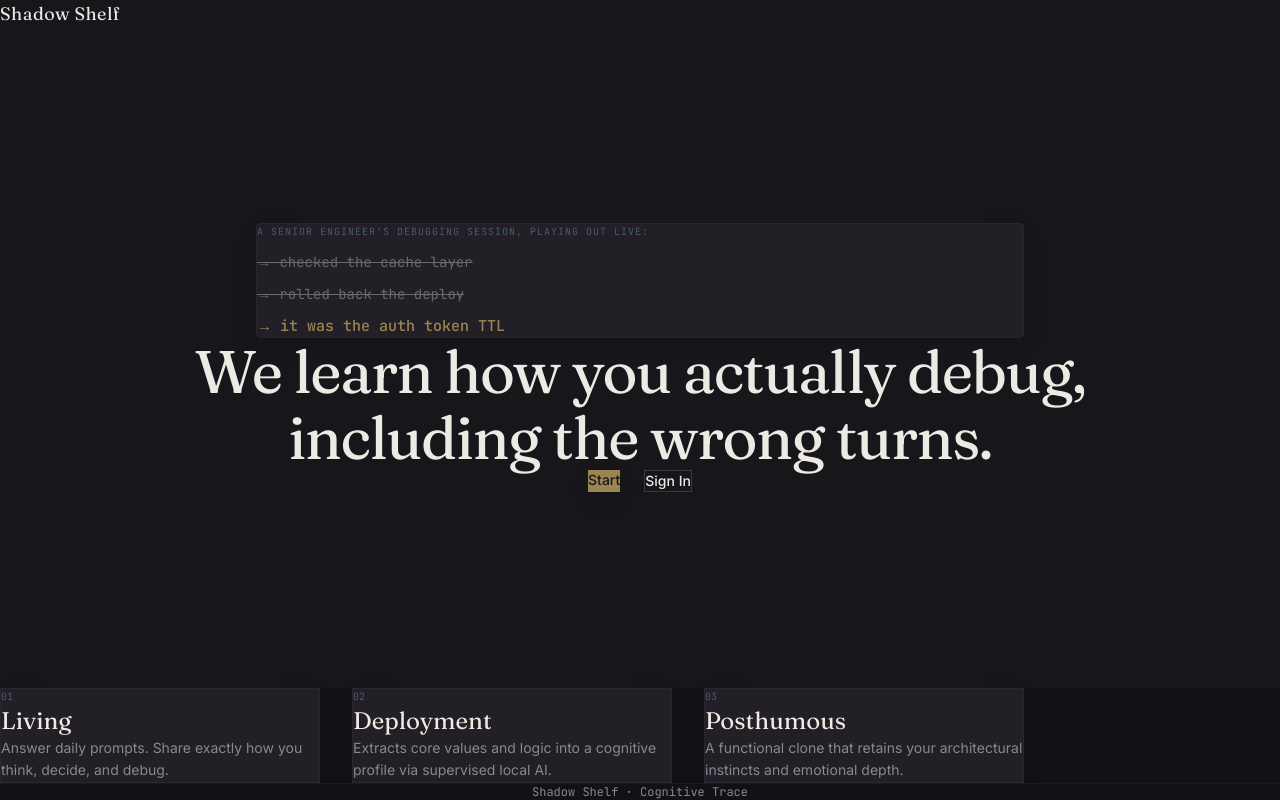
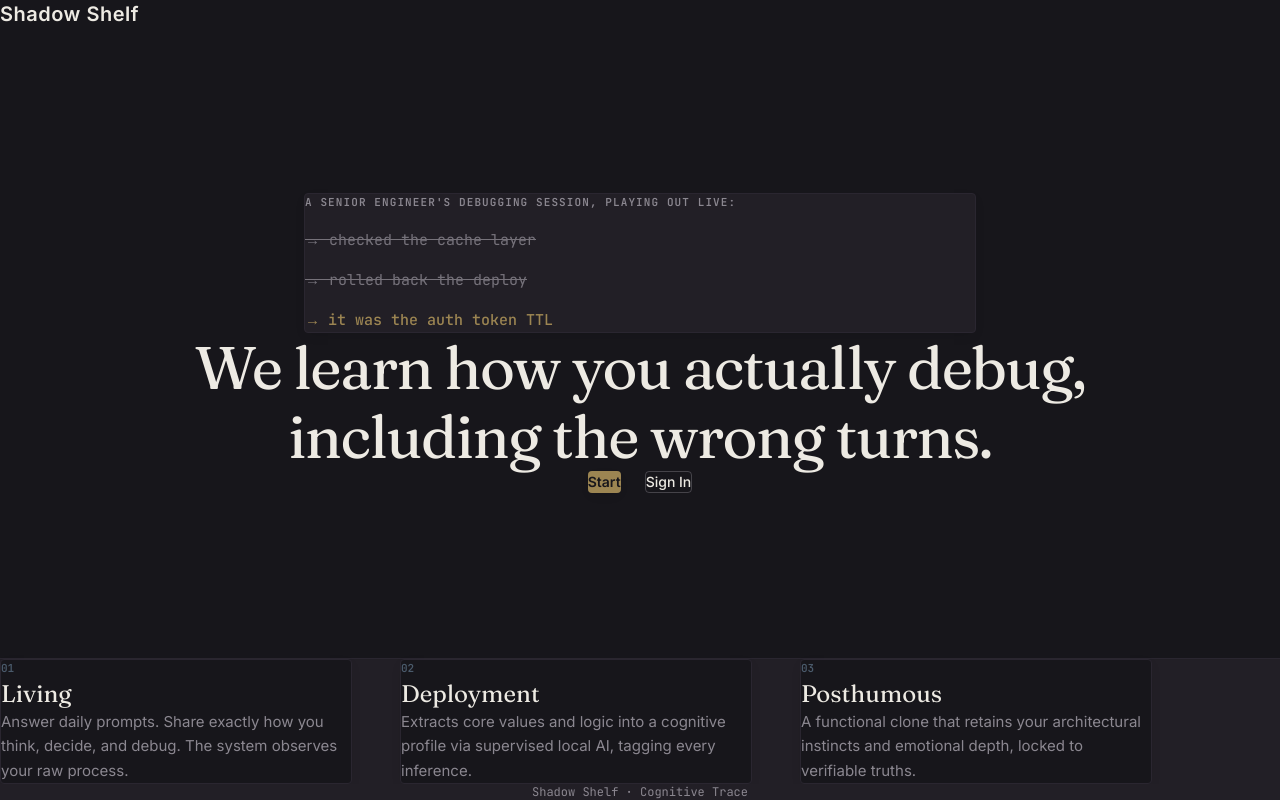
Before and after one commit to SantoshMalana/Shadow-Self, a Next.js app: page / in a window 1280 px wide. Built offline with nearby package versions, Linux system fonts and the light colour scheme; no server answers.

Commit message:
UI Polish: Fix flex layout on CTA buttons, improve contrast on debug trace, fix grid spacing

```diff
--- a/app/page.tsx
+++ b/app/page.tsx
@@ -17,8 +17,8 @@ export default function HomePage() {
       const scrollPct = maxScroll > 0 ? scrollY / maxScroll : 0
 
       // The light source moves from top to bottom
-      const yOffset = 8 + (scrollPct * 16) // 8px to 24px
-      const blur = 24 + (scrollPct * 16) // 24px to 40px
+      const yOffset = 4 + (scrollPct * 20)
+      const blur = 12 + (scrollPct * 24)
 
       document.documentElement.style.setProperty('--shadow-y', `${yOffset}px`)
       document.documentElement.style.setProperty('--shadow-blur', `${blur}px`)
@@ -30,8 +30,6 @@ export default function HomePage() {
 
   useEffect(() => {
     setMounted(true)
-    // Check if user is authenticated via cookie. Next.js App Router usually handles this better on the server,
-    // but to prevent the layout collision during client-side hydration, we can quickly check cookies.
     if (document.cookie.includes('sb-') && document.cookie.includes('-auth-token')) {
       router.push('/train')
     } else {
@@ -39,77 +37,74 @@ export default function HomePage() {
     }
   }, [router])
 
-  if (checkingAuth) return null // Wait for client hydration to avoid flash of content if logged in
+  if (checkingAuth) return null
 
   return (
-    <main className="min-h-screen flex flex-col bg-bg text-text-primary font-sans relative overflow-x-hidden selection:bg-accent-cold selection:text-white">
-      {/*
-        NO gradient blobs, NO glassmorphism, NO neural-network-node iconography.
-        The product is a shadow; it relies on a real light source.
-      */}
+    <main className="min-h-screen flex flex-col bg-bg text-text-primary font-sans relative selection:bg-accent-cold selection:text-white">
 
       {/* Nav */}
-      <nav className="flex items-center justify-between px-8 py-6 z-10">
+      <nav className="flex items-center justify-between px-8 py-8 z-10">
         <div className="flex items-center">
-          <span className="font-display text-lg tracking-wide text-text-primary">
+          <span className="font-sans font-semibold text-xl tracking-wide text-text-primary">
             Shadow Shelf
           </span>
         </div>
       </nav>
 
       {/* Hero — The Thesis */}
-      <section className={`flex-1 flex flex-col items-center justify-center px-6 py-24 z-10 transition-opacity duration-1000 ${mounted ? 'opacity-100' : 'opacity-0'}`}>
+      <section className={`flex-1 flex flex-col items-center justify-center px-6 pt-12 pb-32 z-10 transition-opacity duration-1000 ${mounted ? 'opacity-100' : 'opacity-0'}`}>
 
-        <div className="w-full max-w-3xl flex flex-col items-start gap-3 mb-16 dynamic-shadow bg-surface p-10 border border-[#2A2630] rounded-sm">
-          <span className="text-[10px] font-mono text-accent-cold uppercase tracking-widest mb-4">
+        {/* The Failure Archive Box */}
+        <div className="w-full max-w-2xl flex flex-col gap-4 mb-20 dynamic-shadow bg-surface p-8 sm:p-12 border border-[#2A2630] rounded-sm">
+          <span className="text-[11px] font-mono text-text-muted uppercase tracking-widest mb-2 font-semibold">
             A senior engineer's debugging session, playing out live:
           </span>
 
-          {/* The Failure Archive */}
-          <div className="flex flex-col gap-3 font-mono text-sm">
-            <div className="text-text-muted line-through opacity-70">
+          <div className="flex flex-col gap-4 font-mono text-[13px] sm:text-[15px]">
+            <div className="text-text-muted line-through opacity-80">
               → checked the cache layer
             </div>
-            <div className="text-text-muted line-through opacity-70">
+            <div className="text-text-muted line-through opacity-80">
               → rolled back the deploy
             </div>
 
             {/* The Resolution */}
-            <div className="text-accent-brass font-medium text-[15px] flex items-center gap-2">
+            <div className="text-accent-brass font-medium flex items-center gap-2 mt-2">
               <span className="text-accent-brass">→</span> it was the auth token TTL
             </div>
           </div>
         </div>
 
         {/* The Wedge */}
-        <h1 className="font-display text-4xl md:text-6xl tracking-tight leading-[1.1] max-w-4xl text-center text-text-primary mb-12">
+        <h1 className="font-display text-4xl md:text-6xl tracking-tight leading-[1.15] max-w-4xl text-center text-text-primary mb-12">
           We learn how you actually debug,<br />
           including the wrong turns.
         </h1>
 
-        <div className="flex gap-6 justify-center">
-          <Link href="/signup" className="dynamic-shadow px-8 py-4 bg-accent-brass text-[#17161B] font-sans font-medium text-sm transition-transform active:scale-95">
+        {/* CTAs - Added inline-flex and proper padding/margins */}
+        <div className="flex flex-wrap gap-6 justify-center">
+          <Link href="/signup" className="dynamic-shadow inline-flex items-center justify-center px-10 py-4 bg-accent-brass text-[#17161B] font-sans font-semibold text-sm transition-transform hover:scale-[1.02] active:scale-95 rounded-sm">
             Start
           </Link>
-          <Link href="/login" className="px-8 py-4 bg-transparent text-text-primary font-sans font-medium text-sm border border-text-muted/30 hover:border-text-muted transition-colors active:scale-95">
+          <Link href="/login" className="inline-flex items-center justify-center px-10 py-4 bg-transparent text-text-primary font-sans font-medium text-sm border border-text-muted/40 hover:border-text-primary transition-colors active:scale-95 rounded-sm">
             Sign In
           </Link>
         </div>
       </section>
 
       {/* The Architecture */}
-      <section className="py-32 px-8 z-10 bg-[#121115]">
-        <div className="max-w-5xl mx-auto">
-          <div className="grid grid-cols-1 md:grid-cols-3 gap-8">
+      <section className="py-24 sm:py-32 px-6 sm:px-8 z-10 bg-surface border-t border-[#2A2630]">
+        <div className="max-w-6xl mx-auto">
+          <div className="grid grid-cols-1 md:grid-cols-3 gap-8 sm:gap-12">
             {[
-              { step: '01', label: 'Living', desc: 'Answer daily prompts. Share exactly how you think, decide, and debug.' },
-              { step: '02', label: 'Deployment', desc: 'Extracts core values and logic into a cognitive profile via supervised local AI.' },
-              { step: '03', label: 'Posthumous', desc: 'A functional clone that retains your architectural instincts and emotional depth.' }
+              { step: '01', label: 'Living', desc: 'Answer daily prompts. Share exactly how you think, decide, and debug. The system observes your raw process.' },
+              { step: '02', label: 'Deployment', desc: 'Extracts core values and logic into a cognitive profile via supervised local AI, tagging every inference.' },
+              { step: '03', label: 'Posthumous', desc: 'A functional clone that retains your architectural instincts and emotional depth, locked to verifiable truths.' }
             ].map((item) => (
-              <div key={item.step} className="dynamic-shadow p-10 bg-surface border border-[#2A2630]">
-                <div className="font-mono text-[10px] text-accent-cold mb-6">{item.step}</div>
+              <div key={item.step} className="dynamic-shadow p-8 sm:p-10 bg-bg border border-[#2A2630] rounded-sm flex flex-col h-full">
+                <div className="font-mono text-[11px] font-semibold text-accent-cold mb-6">{item.step}</div>
                 <h3 className="font-display text-2xl text-text-primary mb-4">{item.label}</h3>
-                <p className="font-sans text-sm text-text-muted leading-relaxed">{item.desc}</p>
+                <p className="font-sans text-[15px] text-text-muted leading-relaxed flex-1">{item.desc}</p>
               </div>
             ))}
           </div>
@@ -117,7 +112,7 @@ export default function HomePage() {
       </section>
 
       {/* Footer */}
-      <footer className="py-12 text-center z-10 bg-[#121115] border-t border-[#1C1A21]">
+      <footer className="py-16 text-center z-10 bg-surface">
         <p className="font-mono text-xs text-text-muted">
           Shadow Shelf · Cognitive Trace
         </p>
```
